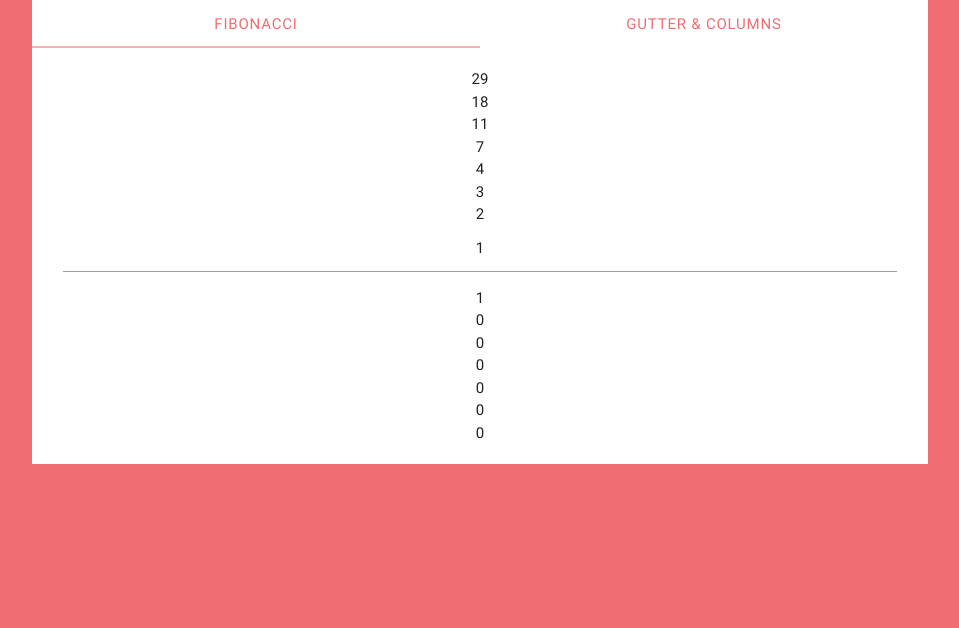
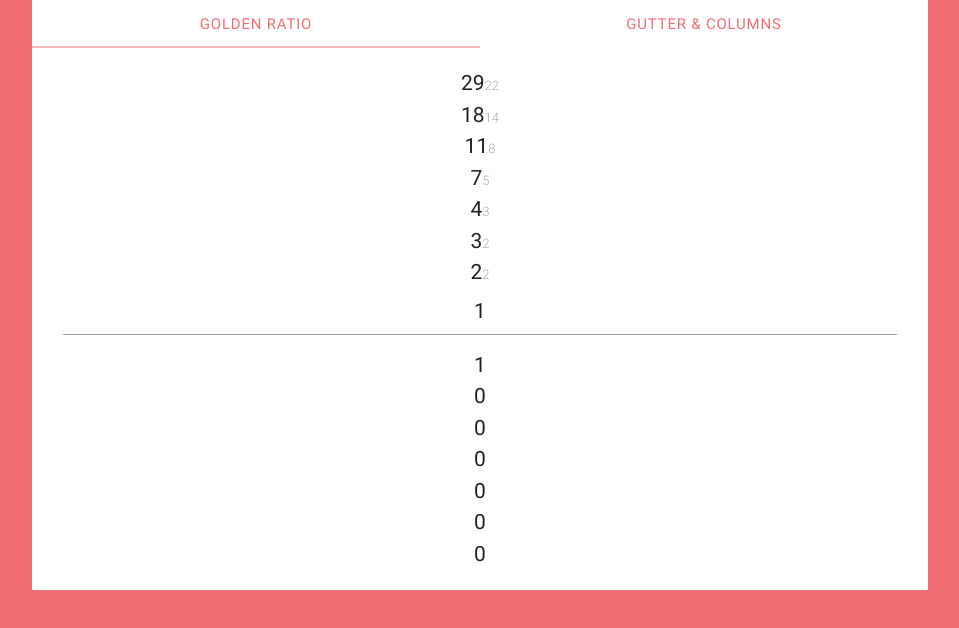
Before and after one commit to argenisleon/ftools, a plain HTML site: page src/index.src.html in a window 1280 px wide. Shown: the whole page, without its empty margins (160-1119 px from the left). Drawn offline with Linux system fonts and the light colour scheme.

Commit message:
replace fibonacci per golden rule and add the minus third number

```diff
--- a/src/css/style.css
+++ b/src/css/style.css
@@ -1,16 +1,33 @@
 body {
     background: #ee6e73;
 }
+
 #f_up_series_container, #f_down_series_container {
     cursor: pointer;
 }
 
-#f_up_series_container, #fibonacci_value, #f_down_series_container {
+#f_up_series_container, #start_value, #f_down_series_container {
     text-align: center;
 }
+
 .container {
     background: #ffffff;
 }
+
 .section {
     padding: 20px;
 }
+
+.main_number {
+    font-size: 21px;
+}
+
+.minus_third {
+    font-size: 13px;
+    color: #aaaaaa;
+    font-weight: 300;
+}
+
+input{
+    font-size: 21px !important;
+}
--- a/src/index.src.html
+++ b/src/index.src.html
@@ -1,7 +1,7 @@
 <html>
 <head>
     <meta name="viewport" content="width=device-width, initial-scale=1.0"/>
-    <title>Fibonacci Calculator</title>
+    <title>Golden Ratio Calculator</title>
 
     <!--Import Google Icon Font-->
     <link href="http://fonts.googleapis.com/icon?family=Material+Icons" rel="stylesheet">
@@ -23,14 +23,14 @@
     <div class="row">
         <div class="col s12 m12">
             <ul class="tabs">
-                <li class="tab col s3"><a href="#f_tab">Fibonacci</a></li>
+                <li class="tab col s3"><a href="#f_tab">Golden Ratio</a></li>
                 <li class="tab col s3"><a href="#cg_tab">Gutter & Columns</a></li>
                 <!--<li class="tab col s3"><a href="#calc">Calc</a></li>-->
             </ul>
             <div id="f_tab" class="col s12">
                 <div class="section">
                     <div id="f_up_series_container"></div>
-                    <input placeholder="" value="1" id="fibonacci_value" type="text">
+                    <input placeholder="" value="1" id="start_value" type="text">
                     <div id="f_down_series_container"></div>
                 </div>
 
--- a/src/js/script.js
+++ b/src/js/script.js
@@ -6,20 +6,20 @@ function NaN_to_Zero(value) {
 }
 
 $(document).ready(function () {
-    var golden_number = 1.618;
+    var golden_number = 1.6180339887498948420;
 
     // Just make the first fibonacci calculation
     calculate_fibonacci();
 
-    $('#fibonacci_value').keydown(function (e) {
+    $('#start_value').keydown(function (e) {
 
         switch (e.which) {
             case 38: // up
-                $('#fibonacci_value').val(Math.round($('#fibonacci_value').val() * golden_number));
+                $('#start_value').val(Math.round($('#start_value').val() * golden_number));
                 calculate_fibonacci();
                 break;
             case 40: // down
-                $('#fibonacci_value').val(Math.round($('#fibonacci_value').val() / golden_number));
+                $('#start_value').val(Math.round($('#start_value').val() / golden_number));
                 calculate_fibonacci();
                 break;
 
@@ -29,15 +29,15 @@ $(document).ready(function () {
         e.preventDefault(); // prevent the default action (scroll / move caret)
     });
 
-    $('#fibonacci_value').on('input', function () {
+    $('#start_value').on('input', function () {
         // Just accept numbers
         this.value = this.value.replace(/[^0-9\.]/g, '');
         calculate_fibonacci();
 
 
     });
-    $('#f_up_series_container, #f_down_series_container').click(function(e){
-        $('#fibonacci_value').val(($(e.target).html()));
+    $('#f_up_series_container, #f_down_series_container').click(function (e) {
+        $('#start_value').val(($(e.target).html()));
         calculate_fibonacci();
         e.stopPropagation();
 
@@ -83,22 +83,29 @@ $(document).ready(function () {
 
 
     }
+
     // Calculate de Fibonacci Serie
     function calculate_fibonacci() {
         var serie_length = 7;
-        var original_value = $('#fibonacci_value').val();
+        var original_value = $('#start_value').val();
         $("#f_down_series_container").empty();
         $("#f_up_series_container").empty();
 
 
         for (var i = 1; i <= serie_length; i++) {
-            secuence_value = Math.pow(golden_number, i);
-            $("#f_down_series_container").append("<div>" + Math.round(original_value / secuence_value) + "</div>");
+            secuence_value = Math.round(original_value / Math.pow(golden_number, i));
+            secuence_value_e = Math.round(original_value / Math.pow(golden_number, i - 3));
+
+            $("#f_down_series_container").append("<div><span class='main_number'>" + secuence_value + "</span>" +
+                "</div>");
         }
 
         for (var i = serie_length; i >= 1; i--) {
-            secuence_value = Math.pow(golden_number, i);
-            $("#f_up_series_container").append("<div>" + Math.round(original_value * secuence_value) + "</div>");
+            secuence_value = Math.round(original_value * Math.pow(golden_number, i));
+            secuence_value_e = Math.round(original_value * Math.pow(golden_number, i - 3));
+
+            $("#f_up_series_container").append("<div><span class='main_number'>" + secuence_value + "</span>" +
+                "<span class='minus_third'>" + (secuence_value - secuence_value_e) + "</span></div>");
         }
     }
 });
```
Also changed, not shown: 1 other file.
